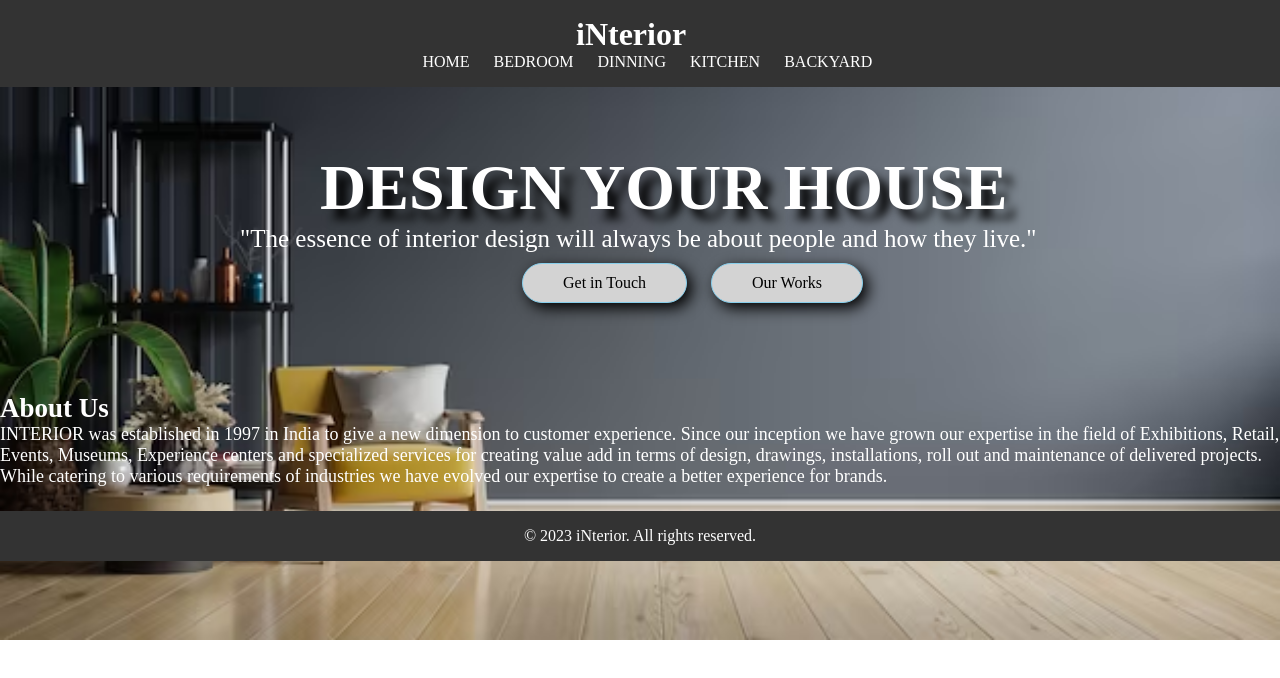
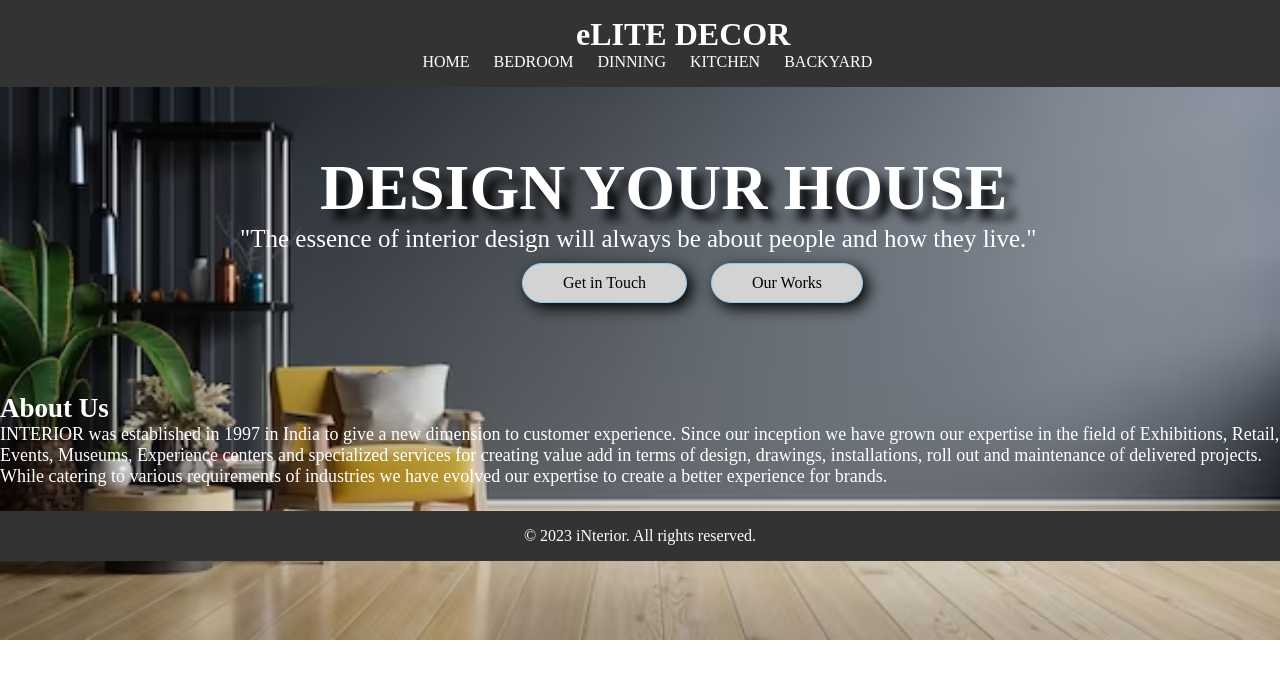
Before and after one commit to swathiselvam1999/CSS-Git, a plain HTML site: page index.html in a window 1280 px wide. Drawn offline with Linux system fonts and the light colour scheme; a web font is replaced by a local one.

Commit message:
Update index.html

```diff
--- a/index.html
+++ b/index.html
@@ -3,7 +3,7 @@
 <head>
     <meta charset="UTF-8">
     <meta name="viewport" content="width=device-width, initial-scale=1.0">
-    <title>iNterior</title>
+    <title>eLITE DECOR</title>
     <link rel="icon" href="icon.jpg">
     <link rel="stylesheet" href="https://fonts.googleapis.com/css?family=Trirong">
     <link rel="stylesheet" href="style.css">
@@ -11,7 +11,7 @@
 <body>
     <header>
         <div class="head">
-            <h1 >iNterior</h1>
+            <h1 >eLITE DECOR</h1>
             <nav>
                 <ul>
                     <li><a href="#home">HOME</a></li>
```
